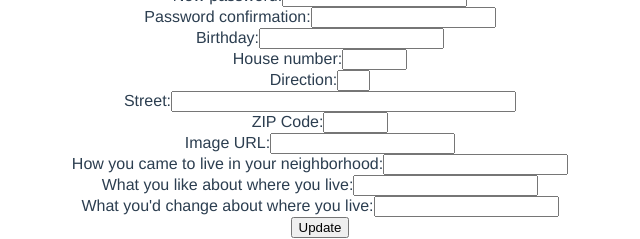
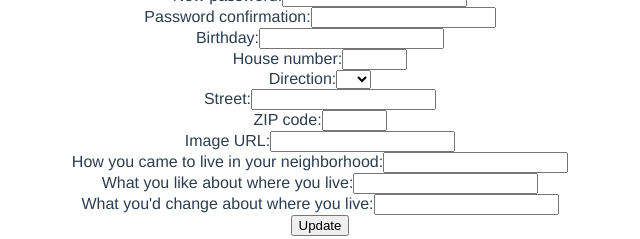
Before and after one commit to carlhauck/folded-map-vue-app, a Vue app: page /users/1/edit in a window 1280 px wide. Shown: the part 264-503 px from the top of the page, without its empty margins (320-960 px from the left). Built offline with nearby package versions, Linux system fonts and the light colour scheme; no server answers.

Commit message:
tweaks UsersEdit view and adds some frontend form validations

```diff
--- a/src/views/UsersEdit.vue
+++ b/src/views/UsersEdit.vue
@@ -7,51 +7,78 @@
       </ul>
       <div class="form-group">
         <label>First name:</label>
+        <ValidationProvider name="First name" rules="alpha" v-slot="{ errors }">
           <input type="text" class="form-control" v-model="user.first_name">
+          <span>{{ errors[0] }}</span>
+        </ValidationProvider>
       </div>
       <div class="form-group">
         <label>Last name:</label>
+        <ValidationProvider name="Last name" rules="alpha" v-slot="{ errors }">
           <input type="text" class="form-control" v-model="user.last_name">
+          <span>{{ errors[0] }}</span>
+        </ValidationProvider>
       </div>
       <div class="form-group">
         <label>Email:</label>
+        <ValidationProvider name="email" rules="required|email" v-slot="{ errors }">
           <input type="text" class="form-control" v-model="user.email">
+          <span>{{ errors[0] }}</span>
+        </ValidationProvider>
       </div>
       <div class="form-group">
         <label>Old password:</label>
         <input type="password" class="form-control" v-model="oldPassword">
       </div>
+      <ValidationObserver>
         <div class="form-group">
           <label>New password:</label>
+          <ValidationProvider v-slot="{ errors }" vid="confirmation">
             <input type="password" class="form-control" v-model="password">
+            <span>{{ errors[0] }}</span>
+          </ValidationProvider>
         </div>
         <div class="form-group">
           <label>Password confirmation:</label>
+          <ValidationProvider rules="confirmed:confirmation" v-slot="{ errors }">
             <input type="password" class="form-control" v-model="passwordConfirmation">
-        <small v-show="(password.length > 0) && (passwordConfirmation.length > 0) && (passwordConfirmation !== password)">Password doesn't match</small>
+            <span>{{ errors[0] }}</span>
+          </ValidationProvider>
         </div>
+      </ValidationObserver>
       <div class="form-group">
         <label>Birthday:</label>
+        <ValidationProvider size="10" maxlength="10" name="birthday" v-slot="{ errors }">
           <input type="text" class="form-control" v-model="user.birthday">
+          <span>{{ errors[0] }}</span>
+        </ValidationProvider>
       </div>
       <div class="form-group">
         <label>House number:</label>
-        <ValidationProvider v-slot="{ errors }">
+        <ValidationProvider name="House number" rules="numeric" v-slot="{ errors }">
           <input type="text" size="5" maxlength="5" class="form-control" v-model="user.street_num">
           <span>{{ errors[0] }}</span>
         </ValidationProvider>
       </div>
       <div class="form-group">
         <label>Direction:</label>
-        <input type="text" size="1" maxlength="1" class="form-control" v-model="user.street_direction">
+        <select name="direction" id="direction" v-model="user.street_direction">
+          <option value="N">N</option>
+          <option value="S">S</option>
+          <option value="E">E</option>
+          <option value="W">W</option>
+        </select>
        </div>
       <div class="form-group">
         <label>Street:</label>
-        <input type="text" size="40" maxlength="50" class="form-control" v-model="user.street">
+        <input type="text" maxlength="45" class="form-control" v-model="user.street">
       </div>
       <div class="form-group">
-        <label>ZIP Code:</label>
+        <label>ZIP code:</label>
+        <ValidationProvider name="ZIP code" rules="numeric" v-slot="{ errors }">
           <input type="text" size="5" maxlength="5" class="form-control" v-model="user.zip_code">
+          <span>{{ errors[0] }}</span>
+        </ValidationProvider>
       </div>
       <div class="form-group">
         <label>Image URL:</label>
@@ -75,20 +102,41 @@
 </template>
 
 <script>
+import Vue from "vue";
 import axios from "axios";
-import { ValidationProvider, extend } from "vee-validate";
-import { required, email } from "vee-validate/dist/rules";
-
-// extend("max", {
-//   validate(value, args) {
-//     return value.length <= args.length;
-//   },
-//   params: ["length"]
-// });
-
+import { ValidationProvider, ValidationObserver } from "vee-validate";
+import {
+  required,
+  email,
+  numeric,
+  alpha,
+  confirmed
+} from "vee-validate/dist/rules";
+import { extend } from "vee-validate";
+extend("email", {
+  ...email,
+  message: "Invalid email"
+});
+extend("alpha", {
+  ...alpha,
+  message: "Field may only contain alphabetic characters"
+});
+extend("numeric", {
+  ...numeric,
+  message: "Field may only contain numeric characters"
+});
+extend("confirmed", {
+  ...confirmed,
+  message: "Password confirmation must match password"
+});
+extend("required", {
+  ...required,
+  message: "This field is required"
+});
 export default {
   components: {
-    ValidationProvider
+    ValidationProvider,
+    ValidationObserver
   },
   data: function() {
     return {
```
Lines whose indentation alone changed are shown as unchanged.
